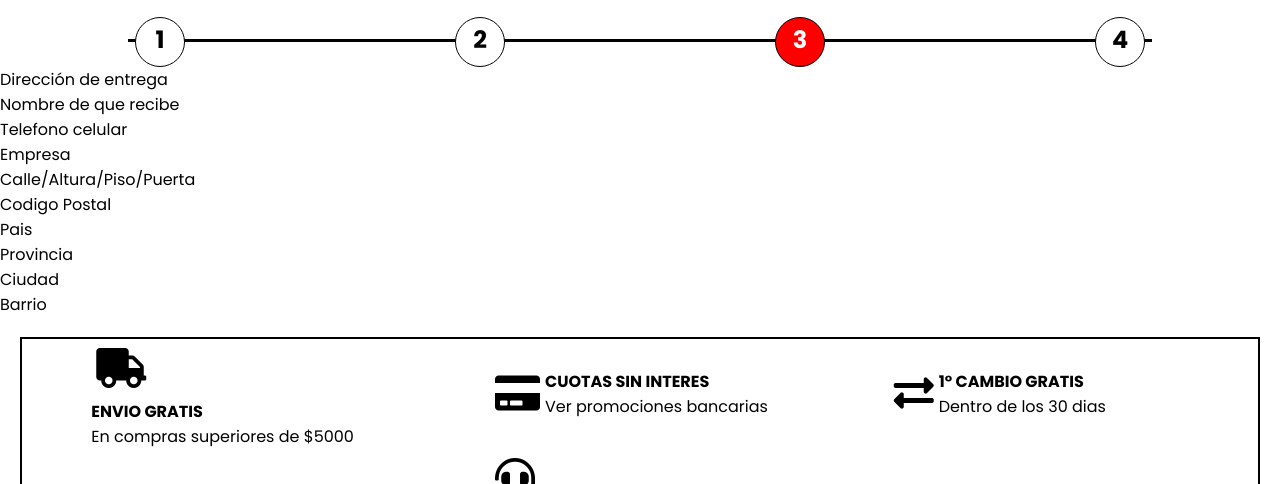
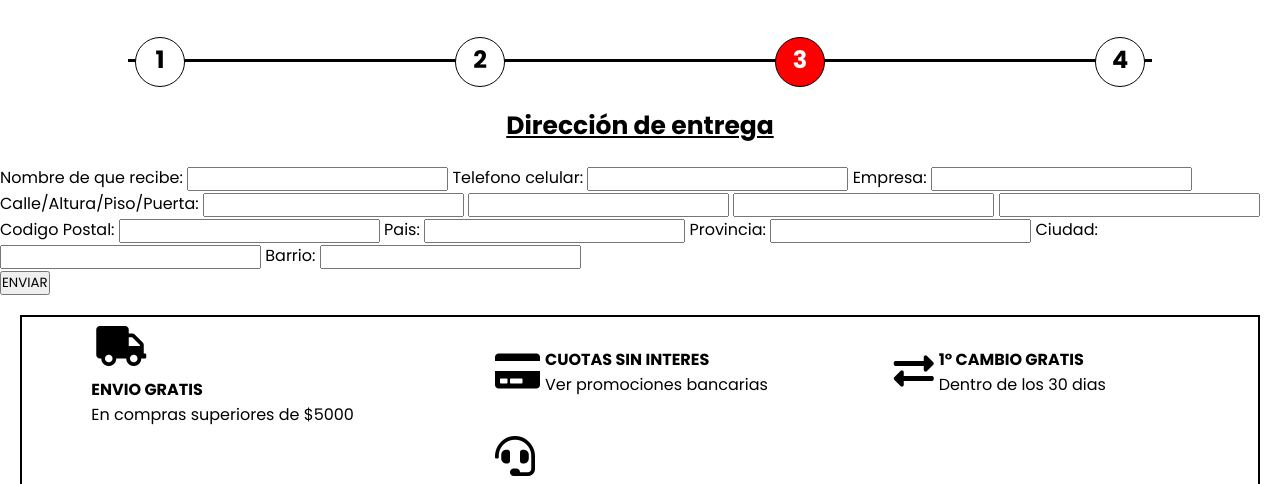
Before and after one commit to lean9ema/G12_LSKV_FC_, a website: page views/productCart3.html in a window 1280 px wide. Shown: the part 159-643 px from the top of the page. Drawn offline with Linux system fonts and the light colour scheme; a web font is replaced by a local one.

Commit message:
Kenet - productCar

```diff
--- a/public/css/productCart3.css
+++ b/public/css/productCart3.css
@@ -183,15 +183,13 @@ footer{
 
 
 /* ProductCar */
-
 main section h4.title {
     display: flex;
     position: relative;
     justify-content:center;
     font-size: 25px;
-    margin: 15px 0px 20px;
+    margin: 15px 0px 40px;
 }
-
 main section h4.title:before{
     content: "";
     position: absolute;
@@ -200,6 +198,7 @@ main section h4.title:before{
     bottom: 2px;
     border-bottom: 3px solid red;
 }
+
 
 main section .paso{
     display: flex;
@@ -235,6 +234,17 @@ main section .paso h2{
      background-color: red;
      color: #fff;
  }
+
+main section p.description {
+    display: flex;
+    text-decoration:underline black;
+    font-size: 25px;
+    justify-content: center;
+    margin: 20px 0px;
+    font-weight: bold;
+}
+
+
 
 
 /* PARTE TABLET */
--- a/views/productCart3.html
+++ b/views/productCart3.html
@@ -74,53 +74,54 @@
 
                 <p class ="description"> Dirección de entrega </p>
 
-                <div class = "form">
-                    <div>
-                        <p>Nombre de que recibe</p>
+                <div class="form">
+                    <form action="/" method="POST">
+                        <label for="name">
+                            Nombre de que recibe:
+                            <input type="name" id="name" name="name">
+                        </label>
+                        <label for="tel">
+                            Telefono celular:
+                            <input type="tel" id="tel" name="tel">
+                        </label>
+                        <label for="company">
+                            Empresa:
+                            <input type="company" id="company" name="company">
+                        </label>
+                        <label for="dir">
+                            Calle/Altura/Piso/Puerta:
+                            <input type="dir" id="dir" name="dir">
+                            <input type="dir" id="dir" name="dir">
+                            <input type="dir" id="dir" name="dir">
+                            <input type="dir" id="dir" name="dir">
+                        </label>
+                    </form>
 
-                    </div>
+                    <form action="/" method="POST">
+                        <label for="codPost">
+                            Codigo Postal:
+                            <input type="codPost" id="codPost" name="codPost">
+                        </label>
+                        <label for="country">
+                            Pais:
+                            <input type="country" id="country" name="country">
+                        </label>
+                        <label for="Prov">
+                            Provincia:
+                            <input type="Prov" id="Prov" name="Prov">
+                        </label>
+                        <label for="town">
+                            Ciudad:
+                            <input type="town" id="town" name="town">
+                        </label>
+                        <label for="barrio">
+                            Barrio:
+                            <input type="barrio" id="barrio" name="barrio">
+                        </label>
+                    </form>
+                </div>
 
-                    <div>
-                        <p> Telefono celular </p>
-
-                    </div>
-
-                    <div>
-                        <p> Empresa </p>
-
-                    </div>
-
-                    <div>
-                        <p>Calle/Altura/Piso/Puerta</p>
-
-                    </div>
-
-
-                    <div>
-                        <p> Codigo Postal</p>
-
-                    </div>
-
-                    <div>
-                        <p> Pais </p>
-
-                    </div>
-
-                    <div>
-                        <p> Provincia </p>
-
-                    </div>
-
-                    <div>
-                        <p> Ciudad </p>
-
-                    </div>
-
-                    <div>
-                        <p> Barrio </p>
-
-                    </div>
-                </div>
+                <button type="submit"> ENVIAR </button>
 
             </section>
 
```
